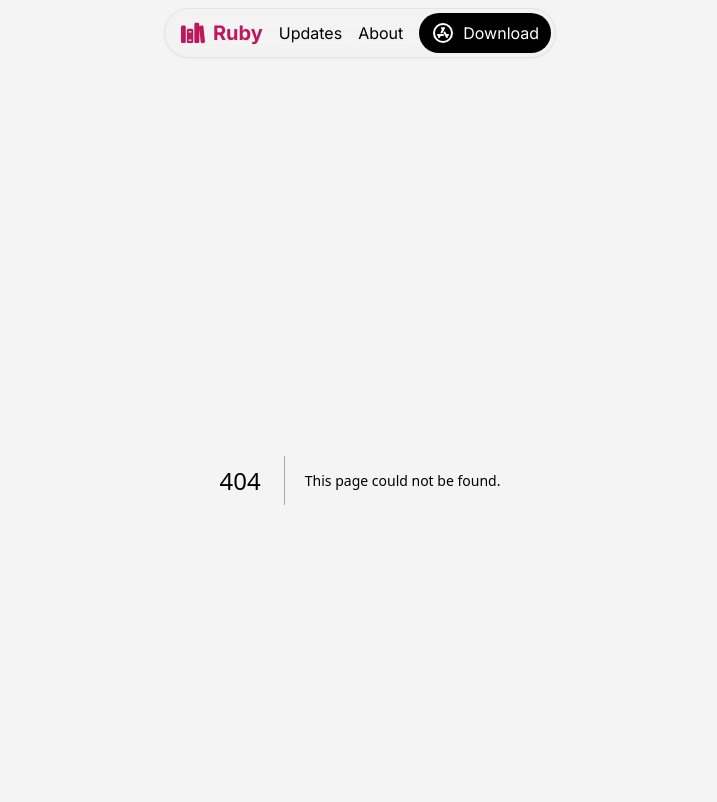
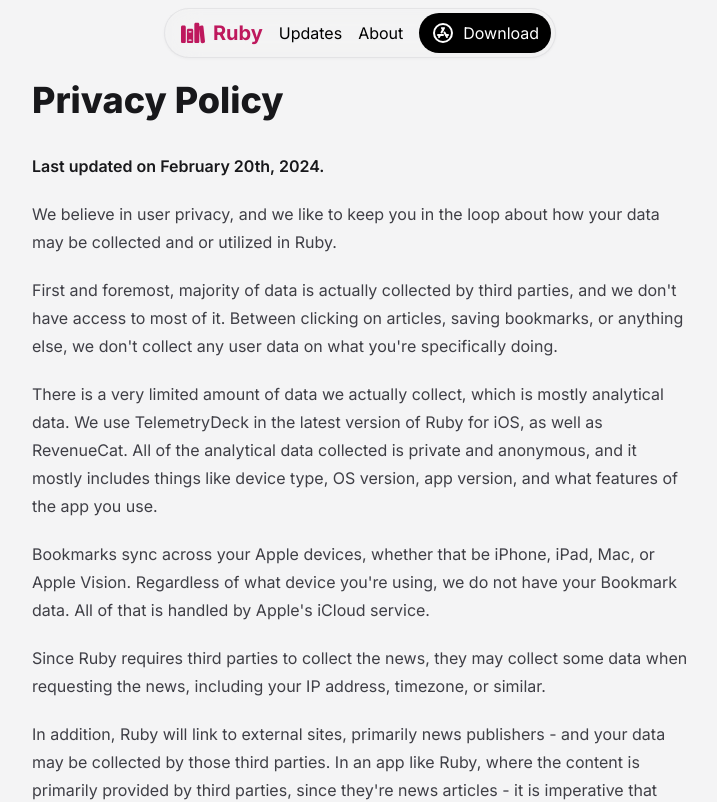
Before and after one commit to getRubyApp/Ruby-Website, a Next.js app: page /privacy in a window 1280 px wide. Before the commit this address had no page. Shown: the top 802 px of the page, without its empty margins (280-997 px from the left). Built offline with nearby package versions, Linux system fonts and the light colour scheme.

Commit message:
Add privacy policy

```diff
--- a/app/components/Footer.tsx
+++ b/app/components/Footer.tsx
@@ -37,6 +37,9 @@
 				Ruby icon designed by{" "}
 				<a href="https://x.com/AetherAurelia">Aether</a>.
 			</p>
+			<p>
+				<a href="/privacy">Privacy Policy</a>
+			</p>
 			<p>App Store and the Apple logo are trademarks of Apple Inc.</p>
 			<p>&copy; 2020-2024 Michael Burkhardt</p>
 		</footer>
--- /dev/null
+++ b/app/privacy/page.tsx
@@ -0,0 +1,48 @@
+export default function PrivacyPolicy() {
+	return (
+		<div className="prose dark:prose-invert prose-zinc mx-auto">
+			<h1>Privacy Policy</h1>
+			<p>
+				<strong>Last updated on February 20th, 2024.</strong>
+			</p>
+			<p>
+				We believe in user privacy, and we like to keep you in the loop
+				about how your data may be collected and or utilized in Ruby.
+			</p>
+			<p>
+				First and foremost, majority of data is actually collected by
+				third parties, and we don&apos;t have access to most of it.
+				Between clicking on articles, saving bookmarks, or anything
+				else, we don&apos;t collect any user data on what you&apos;re
+				specifically doing.
+			</p>
+			<p>
+				There is a very limited amount of data we actually collect,
+				which is mostly analytical data. We use TelemetryDeck in the
+				latest version of Ruby for iOS, as well as RevenueCat. All of
+				the analytical data collected is private and anonymous, and it
+				mostly includes things like device type, OS version, app
+				version, and what features of the app you use.
+			</p>
+			<p>
+				Bookmarks sync across your Apple devices, whether that be
+				iPhone, iPad, Mac, or Apple Vision. Regardless of what device
+				you&apos;re using, we do not have your Bookmark data. All of
+				that is handled by Apple&apos;s iCloud service.
+			</p>
+			<p>
+				Since Ruby requires third parties to collect the news, they may
+				collect some data when requesting the news, including your IP
+				address, timezone, or similar.
+			</p>
+			<p>
+				In addition, Ruby will link to external sites, primarily news
+				publishers - and your data may be collected by those third
+				parties. In an app like Ruby, where the content is primarily
+				provided by third parties, since they&apos;re news articles - it
+				is imperative that you know that data may be collected by those
+				websites.
+			</p>
+		</div>
+	);
+}
```
